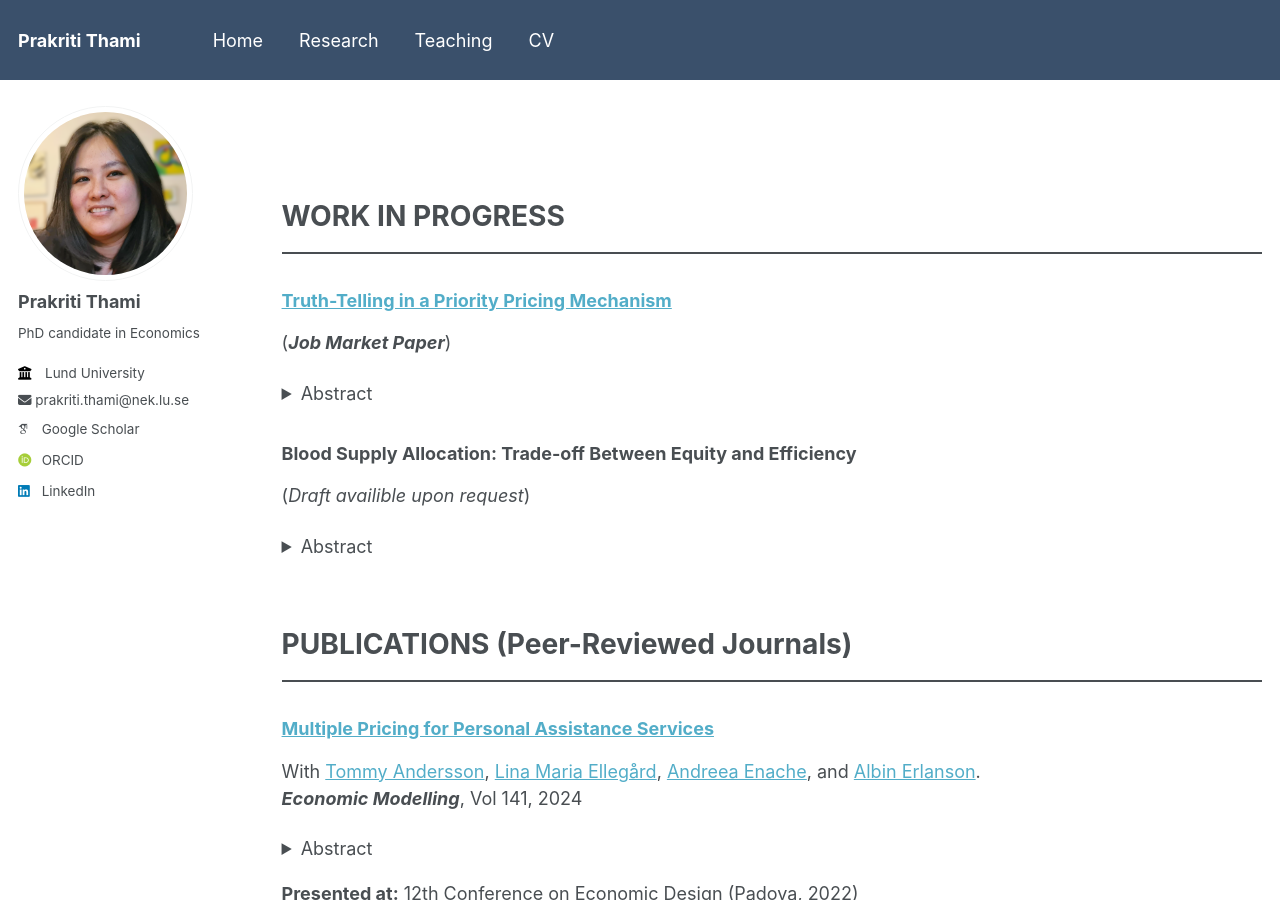
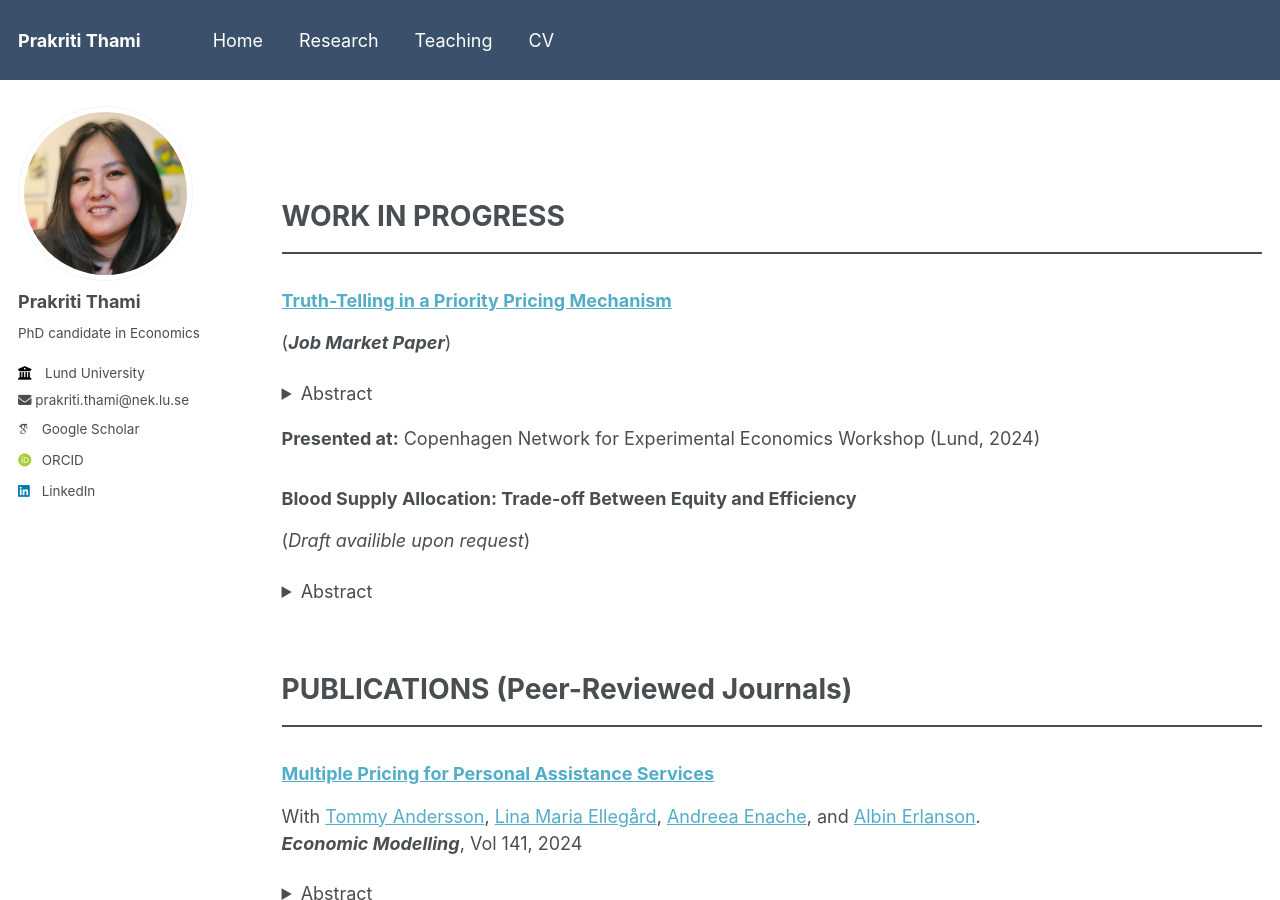
Before and after one commit to prakritithami/prakritithami.github.io, a Jekyll site: the page built from _research/papers.md, in a window 1280 px wide and 900 px high. Built offline with Jekyll 4.4.1, drawn with Linux system fonts in a browser that asks for light colours; some web fonts are replaced.

Commit message:
Update papers.md

```diff
--- a/_research/papers.md
+++ b/_research/papers.md
@@ -16,6 +16,8 @@ author_profile: true
   <p align="justify"> This paper studies the impact of truth-telling preferences on aggregate consumer welfare within a priority pricing (PP) mechanism. Traditional models assume individuals always misrepresent private information to maximize payoffs, yet recent evidence suggests there may be an innate preference for truth-telling. By incorporating these preferences, I find that PP enhances welfare over uniform pricing only when the probability of non-truthful individuals surpasses a critical threshold, suggesting that PP
 may benefit populations with low truth-telling tendencies but reduce welfare when this tendency is high. To empirically test this, I conducted an online experiment, finding that while PP incentivized truth-telling, its impact did not vary significantly across groups with differing truth-telling tendencies. Instead, participants’ beliefs about others’ truthfulness emerged as key in shaping behavior. These findings underscore that PP’s welfare-enhancing potential depends not only on incentives created by the pricing structure but also on the population’s truth-telling tendencies and beliefs, offering valuable insights for designing effective pricing mechanisms.</p>
 </details>
+
+**Presented at:** Copenhagen Network for Experimental Economics Workshop (Lund, 2024)
 
 ### Blood Supply Allocation: Trade-off Between Equity and Efficiency
 (_Draft availible upon request_)
```
